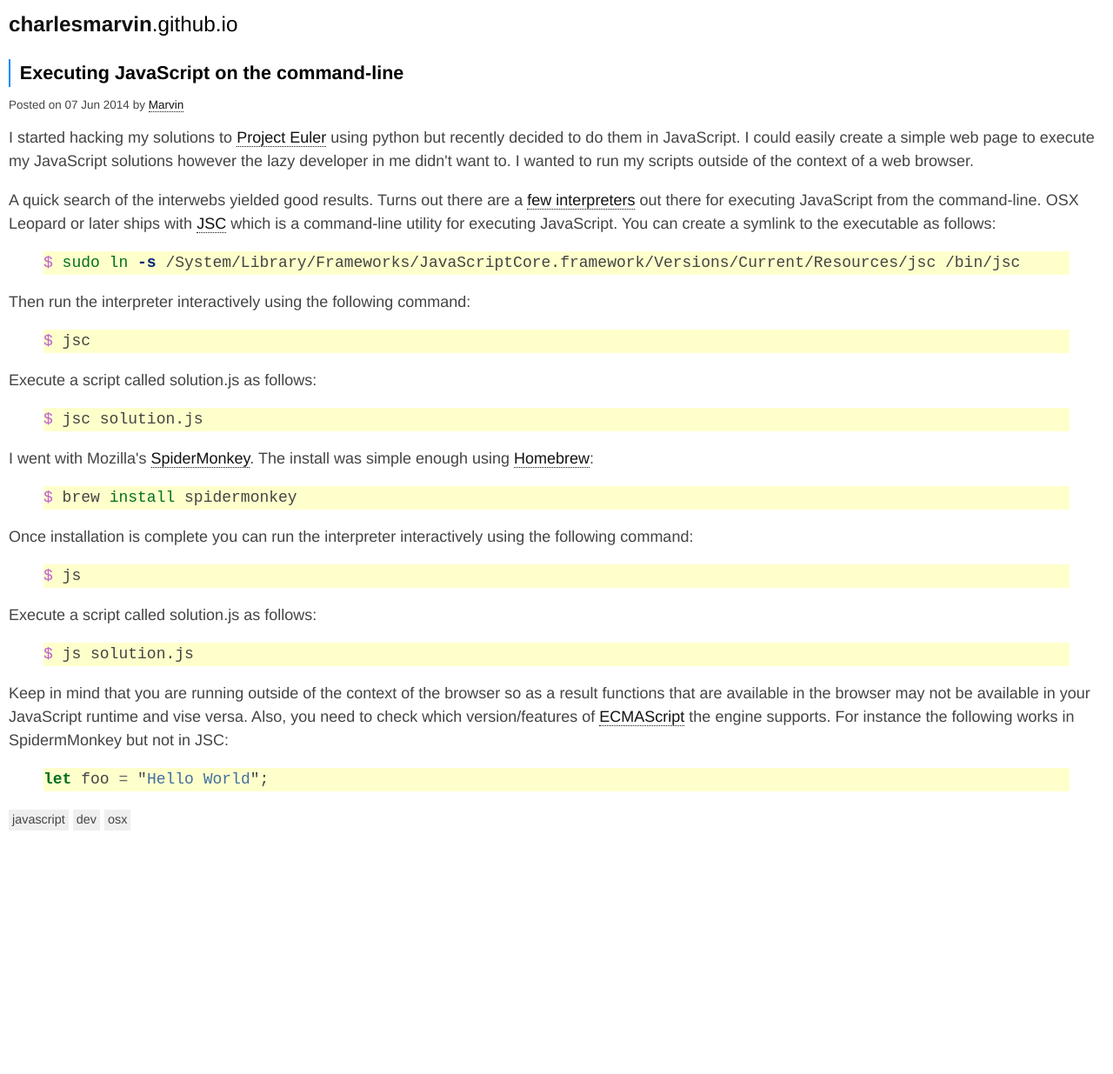
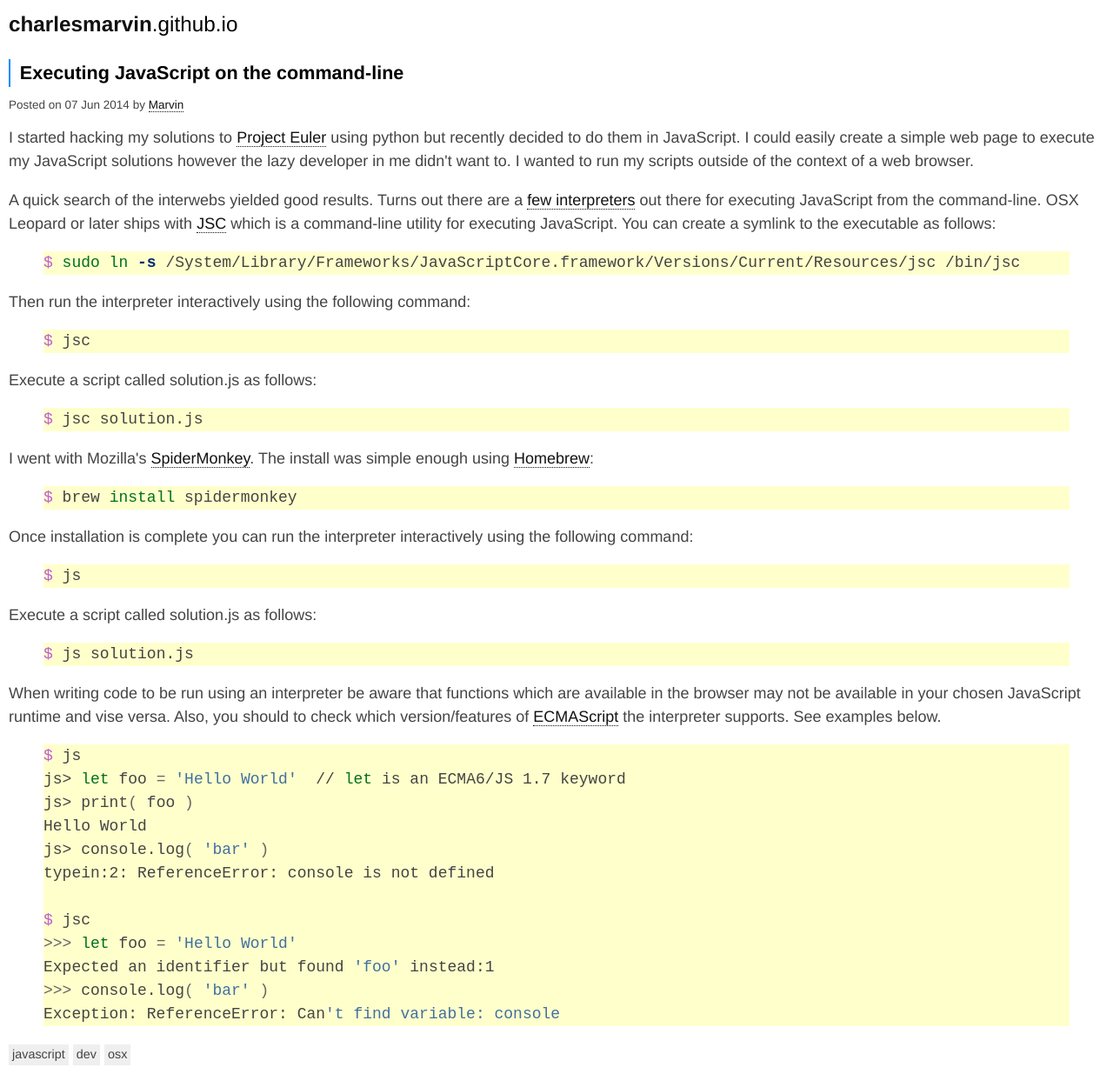
Before and after one commit to charlesmarvin/charlesmarvin.github.io, a Jekyll site: the page built from _posts/2014-06-07-javascript-on-the-command-line.html, in a window 1280 px wide. Shown: the whole page at 87% size. Built offline with Jekyll 4.4.1, drawn with Linux system fonts in a browser that asks for light colours; before the commit the page ends 965 px from its top, so only the background shows below that.

Commit message:
Minor content edits

```diff
--- a/_posts/2014-06-07-javascript-on-the-command-line.html
+++ b/_posts/2014-06-07-javascript-on-the-command-line.html
@@ -44,8 +44,19 @@ $ js solution.js
 </p>
 
 <p>
-    Keep in mind that you are running outside of the context of the browser so as a result functions that are available in the browser may not be available in your JavaScript runtime and vise versa. Also, you need to check which version/features of <a href="http://en.wikipedia.org/wiki/ECMAScript">ECMAScript</a> the engine supports. For instance the following works in SpidermMonkey but not in JSC:
-{% highlight js %}
-let foo = "Hello World";
+    When writing code to be run using an interpreter be aware that functions which are available in the browser may not be available in your chosen JavaScript runtime and vise versa. Also, you should to check which version/features of <a href="http://en.wikipedia.org/wiki/ECMAScript">ECMAScript</a> the interpreter supports. See examples below.
+{% highlight bash %}
+$ js
+js> let foo = 'Hello World'  // let is an ECMA6/JS 1.7 keyword
+js> print( foo )
+Hello World
+js> console.log( 'bar' )
+typein:2: ReferenceError: console is not defined
+
+$ jsc
+>>> let foo = 'Hello World'
+Expected an identifier but found 'foo' instead:1
+>>> console.log( 'bar' )
+Exception: ReferenceError: Can't find variable: console
 {% endhighlight %}
 </p>
```
